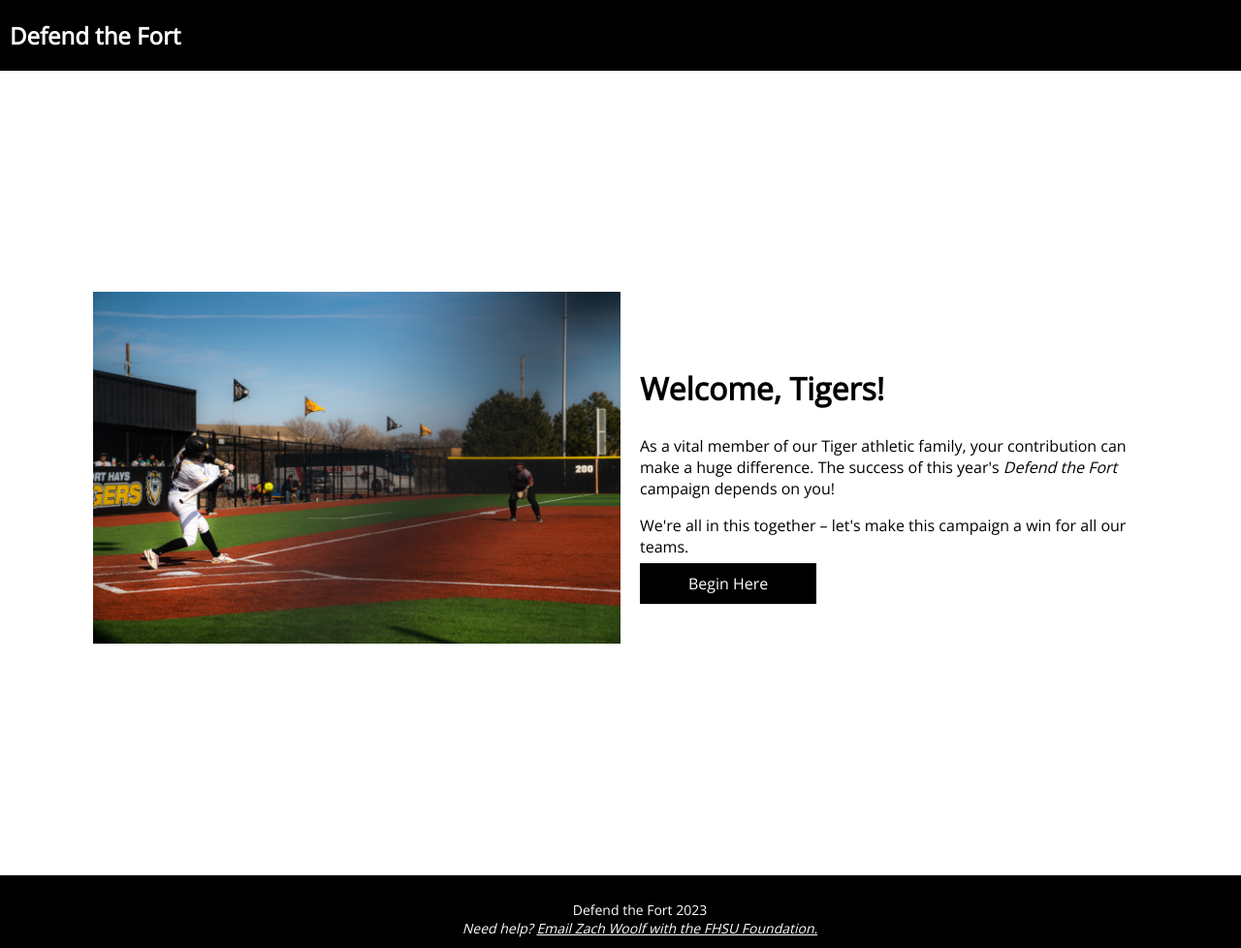
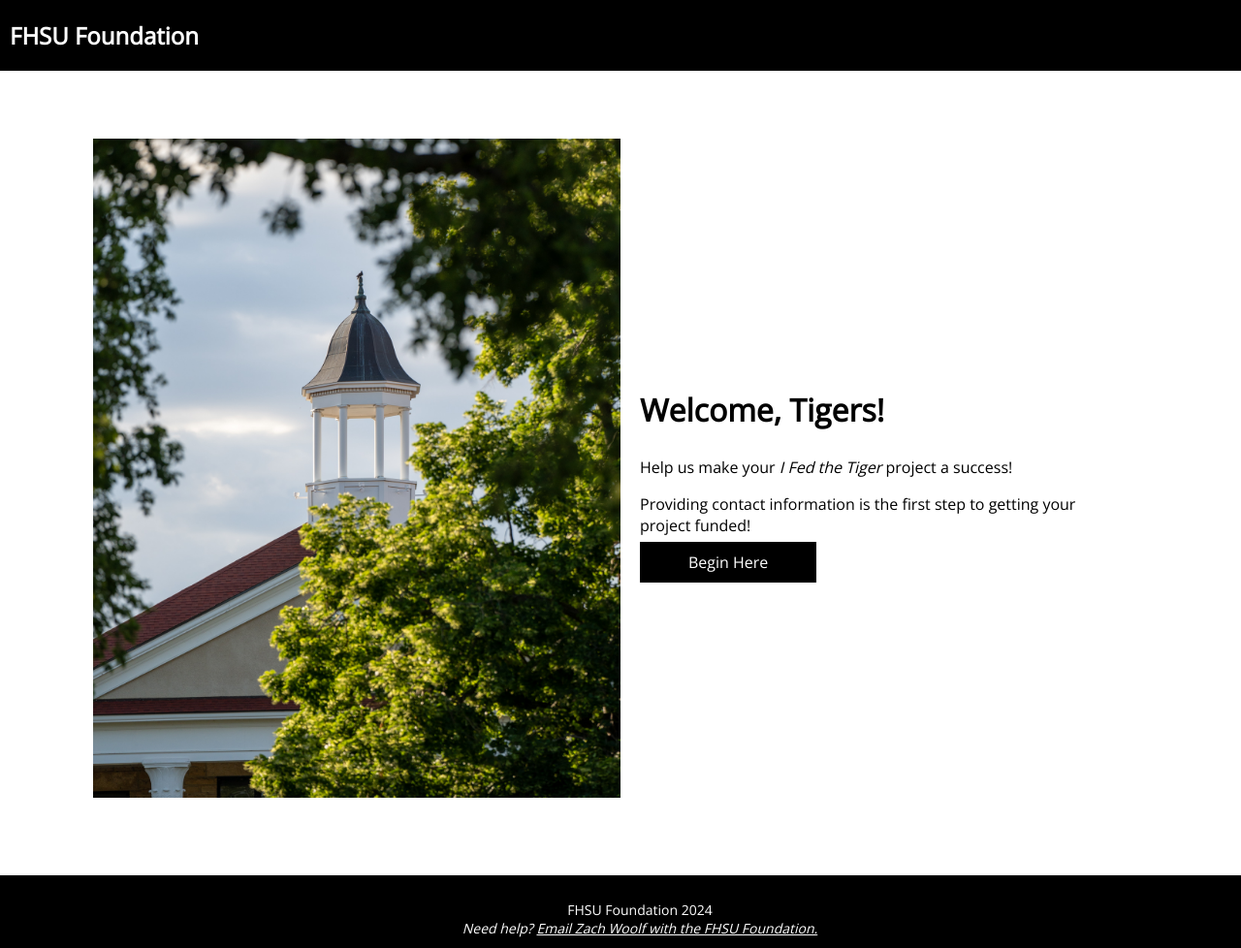
Before and after one commit to Kansas-Guy/defend-the-fort, a Django app: template contact/templates/home.html in a window 1280 px wide. Shown: the whole page at 97% size. Run offline with Django 4.2, Linux system fonts and the light colour scheme; the template is opened without the code that fills it, so the values that code supplies are empty.

Commit message:
- Update base template for I Fed the Tiger - Update 404 page - Update home page for I Fed the Tiger

```diff
--- a/contact/templates/404.html
+++ b/contact/templates/404.html
@@ -8,7 +8,7 @@
             <div class="welcome-section">
                 <div class="welcome-text">
                     <h2>Whoops. Something went wrong.</h2>
-                    <p>If this keeps happening, contact FHSU Athletics or <a href="mailto:zrwoolf@fhsu.edu?subject=Problem with Defend the Fort website">email the FHSU Foundation.</a></p>
+                    <p>If this keeps happening, please <a href="mailto:zrwoolf@fhsu.edu?subject=Problem with adding project contacts website">email us.</a></p>
                 </div>
             </div>
 
--- a/contact/templates/base.html
+++ b/contact/templates/base.html
@@ -7,12 +7,12 @@
         <meta name="viewport" content="width=device-width, initial-scale=1.0">
         <link rel="stylesheet" href="{% static 'contact/style.css' %}">
         <link rel="stylesheet" type="text/css" href="//fonts.googleapis.com/css?family=Open+Sans" />
-        <title>Defend the Fort FHSU</title>
+        <title>I Fed the Tiger</title>
     </head>
 
     <body>
         <nav>
-            <h1><a href="{% url 'home' %}"> Defend the Fort</a></h1>
+            <h1><a href="{% url 'home' %}">FHSU Foundation</a></a></h1>
         </nav>
         <main>
 
@@ -25,7 +25,7 @@
     </body>
     <footer>
         <ul>
-            <li>Defend the Fort 2023</li>
+            <li>FHSU Foundation 2024</li>
             <li><em>Need help? <a href="mailto:zrwoolf@fhsu.edu"> Email Zach Woolf with the FHSU Foundation.</a></em></li>
         </ul>
     </footer>
--- a/contact/templates/home.html
+++ b/contact/templates/home.html
@@ -7,12 +7,12 @@
         <section class="home-section">
             <div class="welcome-section">
                 <div class="welcome-image">
-                    <img src="{% static 'images/dtf_softball_big.jpg' %}" alt="FHSU Softball Hitting">
+                    <img src="{% static 'images/fhsu_buildings_picken_cupola_tight_social-1.jpg' %}" alt="Picken Hall cupula">
                 </div>
                 <div class="welcome-text">
                     <h2>Welcome, Tigers!</h2>
-                    <p>As a vital member of our Tiger athletic family, your contribution can make a huge difference. The success of this year's <em>Defend the Fort</em> campaign depends on you!</p>
-                    <p>We're all in this together – let's make this campaign a win for all our teams.</p>
+                    <p>Help us make your <em>I Fed the Tiger</em> project a success!</p>
+                    <p>Providing contact information is the first step to getting your project funded!</p>
                     <a class="begin-button" href="/contact/team">Begin Here</a>
                 </div>
             </div>
```
Also changed, not shown: contact/static/images/fhsu_buildings_picken_cupola_tight_social-1.jpg (added).
